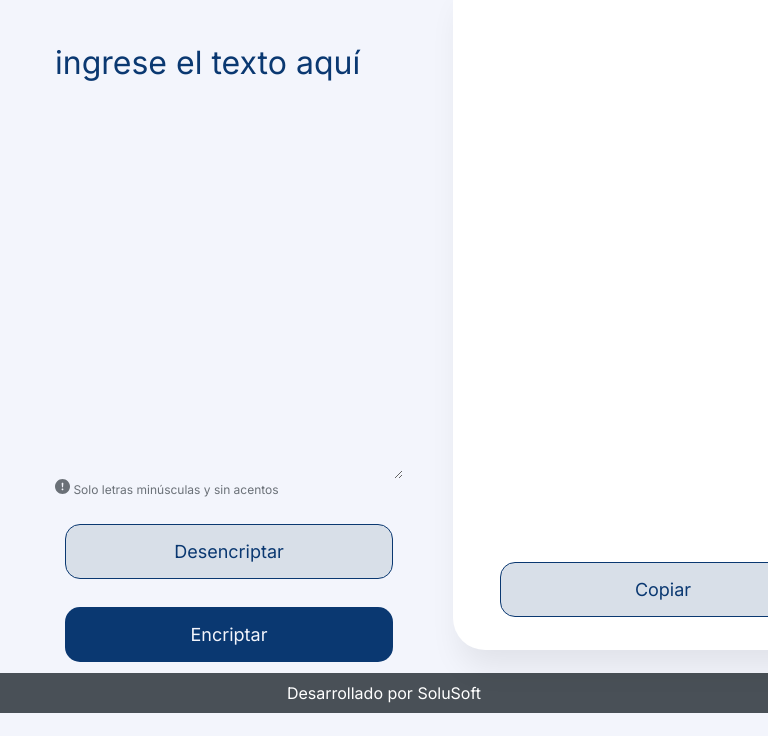
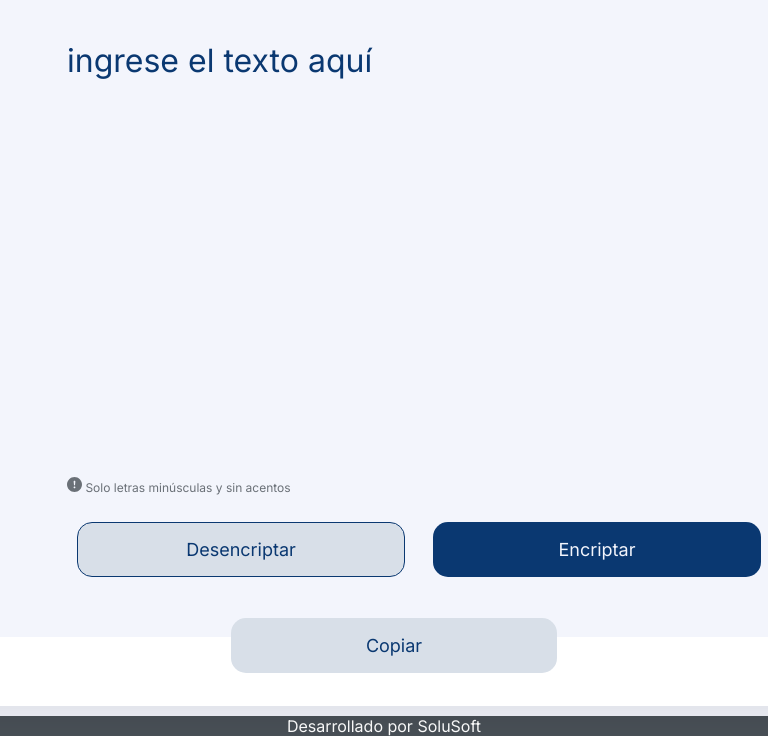
Before and after one commit to MauriDemasi/alura-challenge, a plain HTML site: page index.html in a window 768 px wide. Both pictures are taken after a click on the button "Desencriptar". Shown: the part 87-823 px from the top of the page. Before the commit the page ends 800 px from the top, so only its background shows below. Drawn offline with Linux system fonts and the light colour scheme.

Commit message:
First Desktop Version

```diff
--- a/index.html
+++ b/index.html
@@ -1,11 +1,13 @@
 <!DOCTYPE html>
 <html lang="es">
+
 <head>
     <meta charset="UTF-8">
     <meta name="viewport" content="width=device-width, initial-scale=1">
     <title>Alura Challenge</title>
     <link href="./styles.css" rel="stylesheet">
 </head>
+
 <body>
 
     <header>
@@ -19,28 +21,35 @@
     <main class="main-container">
         <div class="content-container">
             <div class="input-section">
-                    <textarea id="text-input" name="text-input" placeholder="ingrese el texto aquí" class="textarea"></textarea>
+                <textarea id="text-input" name="text-input" placeholder="ingrese el texto aquí"
+                    class="textarea"></textarea>
                 <p>
                     <svg xmlns="http://www.w3.org/2000/svg" width="15" height="15" viewBox="0 0 16 16" fill="none">
                         <g clip-path="url(#clip0_2_231)">
-                            <path d="M16 8C16 10.1217 15.1571 12.1566 13.6569 13.6569C12.1566 15.1571 10.1217 16 8 16C5.87827 16 3.84344 15.1571 2.34315 13.6569C0.842855 12.1566 0 10.1217 0 8C0 5.87827 0.842855 3.84344 2.34315 2.34315C3.84344 0.842855 5.87827 0 8 0C10.1217 0 12.1566 0.842855 13.6569 2.34315C15.1571 3.84344 16 5.87827 16 8ZM8 4C7.87361 4.00007 7.74863 4.02662 7.63312 4.07793C7.51761 4.12924 7.41413 4.20418 7.32934 4.29791C7.24456 4.39165 7.18035 4.5021 7.14084 4.62217C7.10134 4.74223 7.08743 4.86923 7.1 4.995L7.45 8.502C7.46176 8.63977 7.5248 8.76811 7.62664 8.86164C7.72849 8.95516 7.86173 9.00705 8 9.00705C8.13827 9.00705 8.27151 8.95516 8.37336 8.86164C8.4752 8.76811 8.53824 8.63977 8.55 8.502L8.9 4.995C8.91257 4.86923 8.89866 4.74223 8.85915 4.62217C8.81965 4.5021 8.75544 4.39165 8.67066 4.29791C8.58587 4.20418 8.48239 4.12924 8.36688 4.07793C8.25137 4.02662 8.12639 4.00007 8 4ZM8.002 10C7.73678 10 7.48243 10.1054 7.29489 10.2929C7.10736 10.4804 7.002 10.7348 7.002 11C7.002 11.2652 7.10736 11.5196 7.29489 11.7071C7.48243 11.8946 7.73678 12 8.002 12C8.26722 12 8.52157 11.8946 8.70911 11.7071C8.89664 11.5196 9.002 11.2652 9.002 11C9.002 10.7348 8.89664 10.4804 8.70911 10.2929C8.52157 10.1054 8.26722 10 8.002 10Z" fill="#495057"/>
+                            <path
+                                d="M16 8C16 10.1217 15.1571 12.1566 13.6569 13.6569C12.1566 15.1571 10.1217 16 8 16C5.87827 16 3.84344 15.1571 2.34315 13.6569C0.842855 12.1566 0 10.1217 0 8C0 5.87827 0.842855 3.84344 2.34315 2.34315C3.84344 0.842855 5.87827 0 8 0C10.1217 0 12.1566 0.842855 13.6569 2.34315C15.1571 3.84344 16 5.87827 16 8ZM8 4C7.87361 4.00007 7.74863 4.02662 7.63312 4.07793C7.51761 4.12924 7.41413 4.20418 7.32934 4.29791C7.24456 4.39165 7.18035 4.5021 7.14084 4.62217C7.10134 4.74223 7.08743 4.86923 7.1 4.995L7.45 8.502C7.46176 8.63977 7.5248 8.76811 7.62664 8.86164C7.72849 8.95516 7.86173 9.00705 8 9.00705C8.13827 9.00705 8.27151 8.95516 8.37336 8.86164C8.4752 8.76811 8.53824 8.63977 8.55 8.502L8.9 4.995C8.91257 4.86923 8.89866 4.74223 8.85915 4.62217C8.81965 4.5021 8.75544 4.39165 8.67066 4.29791C8.58587 4.20418 8.48239 4.12924 8.36688 4.07793C8.25137 4.02662 8.12639 4.00007 8 4ZM8.002 10C7.73678 10 7.48243 10.1054 7.29489 10.2929C7.10736 10.4804 7.002 10.7348 7.002 11C7.002 11.2652 7.10736 11.5196 7.29489 11.7071C7.48243 11.8946 7.73678 12 8.002 12C8.26722 12 8.52157 11.8946 8.70911 11.7071C8.89664 11.5196 9.002 11.2652 9.002 11C9.002 10.7348 8.89664 10.4804 8.70911 10.2929C8.52157 10.1054 8.26722 10 8.002 10Z"
+                                fill="#495057" />
                         </g>
                         <defs>
                             <clipPath id="clip0_2_231">
-                                <rect width="16" height="16" fill="white"/>
+                                <rect width="16" height="16" fill="white" />
                             </clipPath>
                         </defs>
                     </svg>
-                        Solo letras minúsculas y sin acentos</p>
-                    <div class="buttons">
-                        <button class="secondary" onclick="desencriptar()"><span class="text-button">Desencriptar</span></button>
+                    Solo letras minúsculas y sin acentos
+                </p>
+                <div class="buttons" id="buttons-container">
+                    <button class="secondary" onclick="desencriptar()"><span
+                            class="text-button">Desencriptar</span></button>
                     <button class="primary" onclick="encriptar()"><span class="text-button">Encriptar</span></button>
                 </div>
             </div>
             <div class="output-section">
-                    <img src="./assets/Muñeco.png" alt="Imagen de ejemplo">
+                <img src="./assets/Muñeco.png" alt="Imagen de ejemplo" id="img-output">
+                <div class="output-section-text">
                     <h3>Ningún mensaje fue encontrado</h3>
-                    <p>Ingresa el texto que desees encriptar o desencriptar.</p>
+                <p class="p-output">Ingresa el texto que desees encriptar o desencriptar.</p>
+                </div>
             </div>
         </div>
 
@@ -52,4 +61,5 @@
 
     <script src="./script.js"></script>
 </body>
+
 </html>
--- a/script.js
+++ b/script.js
@@ -1,4 +1,6 @@
 function encriptar() {
+  validarInput();
+
   var texto = document.getElementById("text-input").value;
   var textoEncriptado = texto
     .replace(/e/gi, "enter")
@@ -8,8 +10,7 @@ function encriptar() {
     .replace(/u/gi, "ufat");
 
   var output = document.getElementsByClassName("output-section")[0];
-  output.innerHTML='';
-  console.log(output);
+  output.innerHTML = "";
 
   var parrafo = document.createElement("p");
   parrafo.classList.add("output-response");
@@ -24,6 +25,7 @@ function encriptar() {
 
 function desencriptar() {
   var texto = document.getElementById("text-input").value;
+  validarInput();
   var textoDesencriptado = texto
     .replace(/enter/gi, "e")
     .replace(/imes/gi, "i")
@@ -32,11 +34,17 @@ function desencriptar() {
     .replace(/ufat/gi, "u");
 
   var output = document.getElementsByClassName("output-section")[0];
-  output.innerText = textoDesencriptado;
+  output.innerHTML = "";
+
+  var parrafo = document.createElement("p");
+  parrafo.classList.add("output-response");
+  parrafo.id = "parrafo";
+  parrafo.innerHTML = textoDesencriptado;
+
+  output.appendChild(parrafo);
   output.classList.add("output-response");
 
   crearBotonCopiar();
-
 }
 
 function crearBotonCopiar() {
@@ -44,10 +52,10 @@ function crearBotonCopiar() {
 
   var botonCopiar = document.createElement("button");
   botonCopiar.classList.add("secondary");
+  botonCopiar.id = "btnCopiar";
 
   var spanButton = document.createElement("span");
   spanButton.classList.add("text-button");
-
 
   spanButton.innerText = "Copiar";
   botonCopiar.appendChild(spanButton);
@@ -57,15 +65,24 @@ function crearBotonCopiar() {
   botonCopiar.onclick = copiar;
 }
 
-
 function copiar() {
   var texto = document.getElementById("parrafo").textContent;
-  navigator.clipboard.writeText(texto)
+  navigator.clipboard
+    .writeText(texto)
     .then(() => {
-      alert('Texto copiado en el  portapapeles');
+      alert("Texto copiado en el  portapapeles");
     })
-    .catch(err => {
-      console.error('Error copying text: ', err);
+    .catch((err) => {
+      console.error("Error copying text: ", err);
     });
+}
 
+function validarInput() {
+  var input = document.getElementById("text-input");
+  var regex = /^[a-z\s]+$/;
+
+  if (!regex.test(input.value)) {
+    alert("Solo se permiten letras minúsculas y espacios en blanco.");
+    input.value = "";
+  }
 }
--- a/styles.css
+++ b/styles.css
@@ -25,6 +25,9 @@ body {
     flex-direction: column;
     background-color: var(--color-background);
     font-family: 'Inter', sans-serif;
+    margin: 0;
+    line-height: normal;
+
 }
 
 header {
@@ -61,7 +64,6 @@ header {
     justify-content: center;
     align-items: center;
 }
-
 
 .input-section {
     flex: 2;
@@ -111,8 +113,7 @@ header {
     display: flex;
     gap: 8px;
     justify-content: center;
-    /* Centra los botones en su contenedor */
-    flex-wrap: wrap;
+    flex-wrap: nowrap;
     /* Permite que los botones se acomoden en varias líneas si es necesario */
 }
 
@@ -120,9 +121,7 @@ header {
 .content-container button {
     width: 328px;
     height: 55px;
-    /* Asegúrate de que el tamaño del botón sea consistente */
     padding: 24px;
-    /* Ajustado para consistencia */
     border-radius: 15px;
     cursor: pointer;
     border: none;
@@ -130,11 +129,8 @@ header {
     align-items: center;
     justify-content: center;
     margin: 10px;
-    /* Espaciado alrededor del botón */
-    flex-shrink: 0;
-    /* Evita que los botones se reduzcan más allá de su tamaño mínimo */
     box-sizing: border-box;
-    /* Asegura que el tamaño incluya el padding */
+    flex-wrap: nowrap;
 }
 
 .input-section button.primary {
@@ -177,17 +173,10 @@ header {
     box-sizing: border-box;
 }
 
-
-.content-container .buttons {
-    display: flex;
-    gap: 8px;
-}
-
 .content-container button {
     width: 328px;
     height: 55px;
     padding: 24px;
-    /* Ajustado para consistencia */
     border-radius: 15px;
     cursor: pointer;
     border: none;
@@ -195,7 +184,6 @@ header {
     align-items: center;
     justify-content: center;
 }
-
 
 .output-section button {
     width: 326px;
@@ -210,18 +198,16 @@ header {
     background-color: #D8DFE8;
     color: var(--color-principal);
     position: absolute;
-    bottom: 0.7px;
+    bottom: 10.7px;
     left: 50%;
     transform: translateX(-50%);
 }
-
 
 .output-section img {
     max-width: 75%;
     height: auto;
     display: block;
     margin: 0 auto;
-
 }
 
 .output-section h3,
@@ -268,9 +254,6 @@ header {
     line-height: 150%;
 }
 
-
-
-
 .footer {
     height: 2.5rem;
     background-color: var(--color-fuente-secundario);
@@ -282,13 +265,105 @@ header {
     margin-top: auto;
 }
 
-
 /* Media Queries */
 
 @media (max-width: 1680px) {
-
     .output-section button.secondary {
         bottom: 23px;
+    }
+}
+
+/* Estilos para tablets con un ancho de 768px */
+@media (min-width: 768px) and (max-width: 1024px) {
+    .content-container {
+        display: flex;
+        flex-direction: column;
+        justify-content: center;
+        align-items: center;
+    }
+
+    .input-section {
+        width: 100%;
+        margin: 0px 40px 40px 40px;
+    }
+
+    #buttons-container {
+        flex-wrap: nowrap;
+    }
+
+
+    .output-section img {
+        display: none;
+    }
+
+    .output-section {
+        display: flex;
+        justify-content: center;
+        width: 688px;
+        height: 69px;
+        flex-direction: column;
+        align-items: center;
+        text-align: center;
+        margin: 40px;
+        padding: 52px;
+        gap: 32px;
+        border-radius: 32px;
+        background: var(--White, #FFF);
+        box-sizing: border-box;
 
     }
+
+    .output-section-text {
+        align-self: stretch;
+        color: var(--Gray-gray-500, #343A40);
+        text-align: center;
+        font-family: Inter;
+        font-size: 24px;
+        font-style: normal;
+        font-weight: 700;
+        line-height: 120%;
+
+    }
+
+    .output-response {
+        color: #343A40;
+        font-family: 'Inter', sans-serif;
+        font-size: 16px;
+        font-weight: 400;
+        line-height: 1.5;
+        text-align: center;
+        margin: 10px 0;
+        width: 100%;
+        padding: 0 24px;
+    }
+
+    #parrafo {
+        width: 624px;
+        color: var(--Gray-gray-400, #495057);
+        font-family: Inter;
+        font-size: 24px;
+        font-style: normal;
+        font-weight: 400;
+        line-height: 150%;
+    }
+
+    #btnCopiar {
+        width: 100%;
+        max-width: 326px;
+        height: 55px;
+        padding: 24px;
+        border-radius: 15px;
+        cursor: pointer;
+        border: none;
+        background-color: #D8DFE8;
+        color: var(--color-principal);
+        display: flex;
+        align-items: center;
+        justify-content: center;
+        margin-top: 24px;
+        box-sizing: border-box;
+
+    }
+
+
 }
```
Lines whose indentation alone changed are shown as unchanged.
